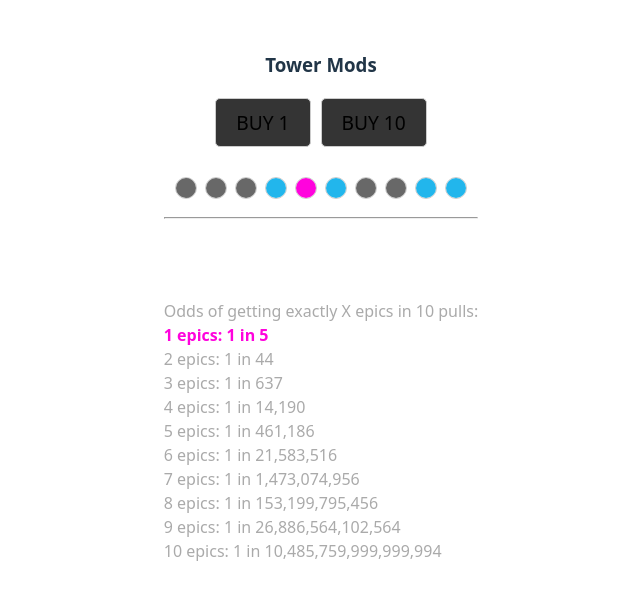
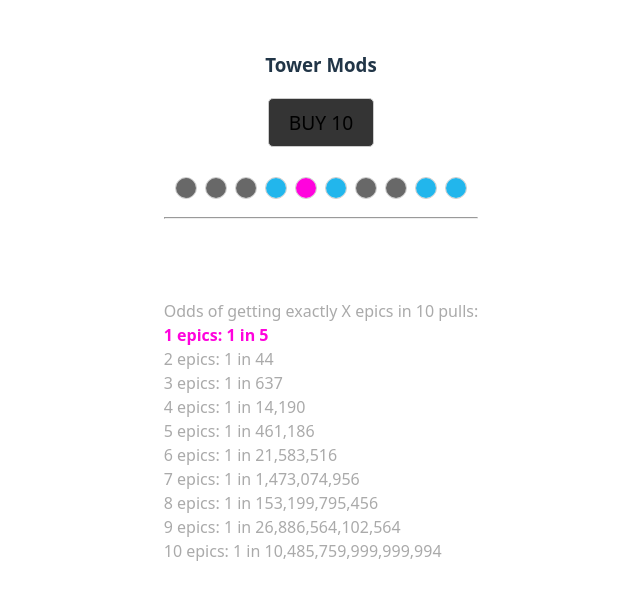
Before and after one commit to stujmar/tower-mods, a Vue app: page / in a window 1280 px wide. Shown: the top 600 px of the page, without its empty margins (319-959 px from the left). Built offline with nearby package versions, Linux system fonts and the light colour scheme.

Commit message:
remove the buy 1 button

```diff
--- a/src/App.vue
+++ b/src/App.vue
@@ -2,7 +2,7 @@
   <main>
     <h3>Tower Mods</h3>
     <div class="buy-buttons">
-      <button class="buy-button" @click="buyMods(1)">BUY 1</button>
+      <!-- <button class="buy-button" @click="buyMods(1)">BUY 1</button> -->
       <button class="buy-button" @click="buyMods(10)">BUY 10</button>
     </div>
     <div v-if="results.length > 0" class="results">
```
